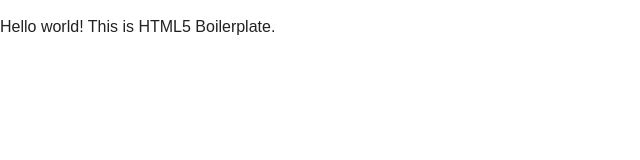
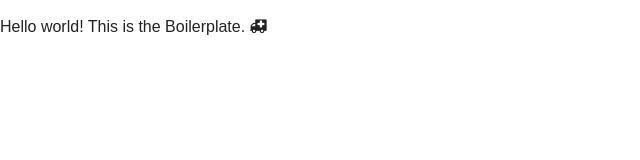
Before and after one commit to DeviaVir/boilerplate, a website: page index.html in a window 1280 px wide. Shown: the full height of the page, 0-640 px from the left. Drawn offline with Linux system fonts and the light colour scheme.

Commit message:
Update index.html

```diff
--- a/index.html
+++ b/index.html
@@ -18,7 +18,7 @@
         <![endif]-->
 
         <!-- Add your site or application content here -->
-        <p>Hello world! This is HTML5 Boilerplate.</p>
+        <p>Hello world! This is the Boilerplate. <i class="fa fa-ambulance"></i></p>
 
         <script src="assets/dist/package.js"></script>
 
```
